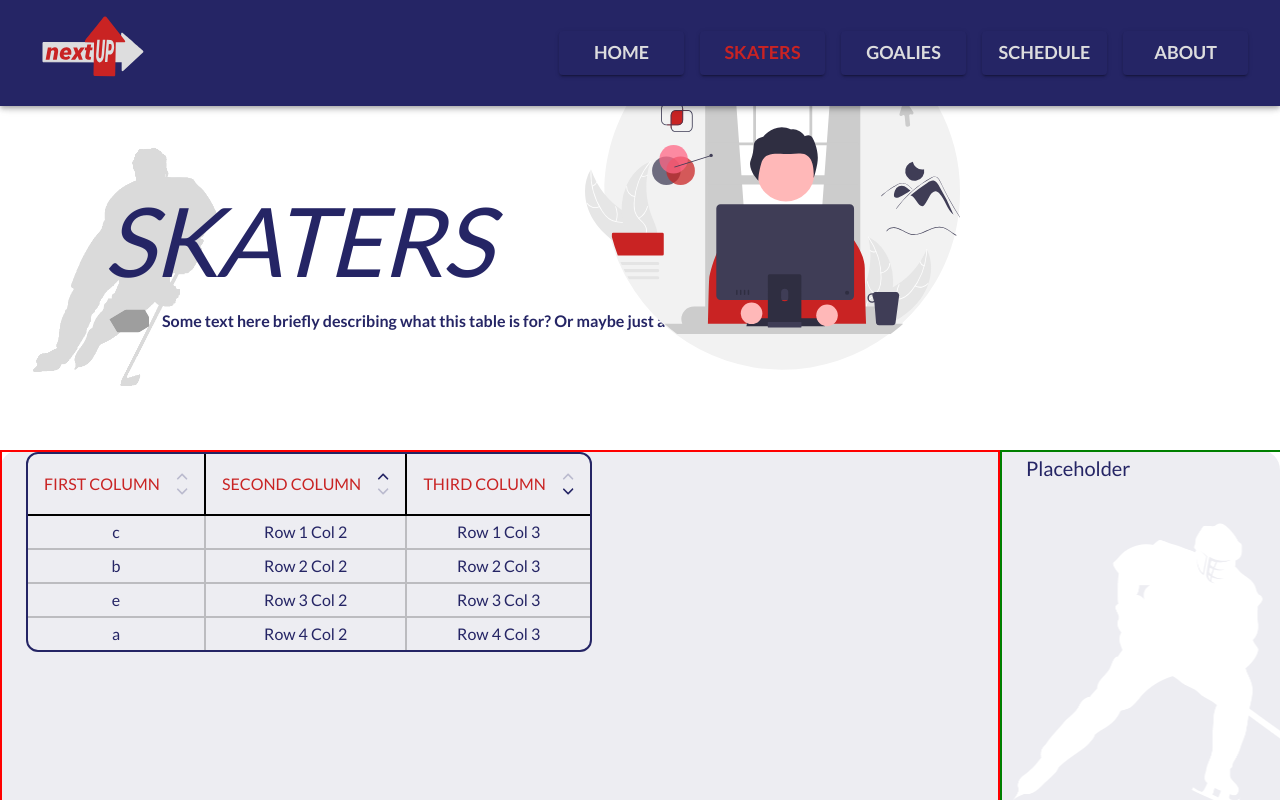
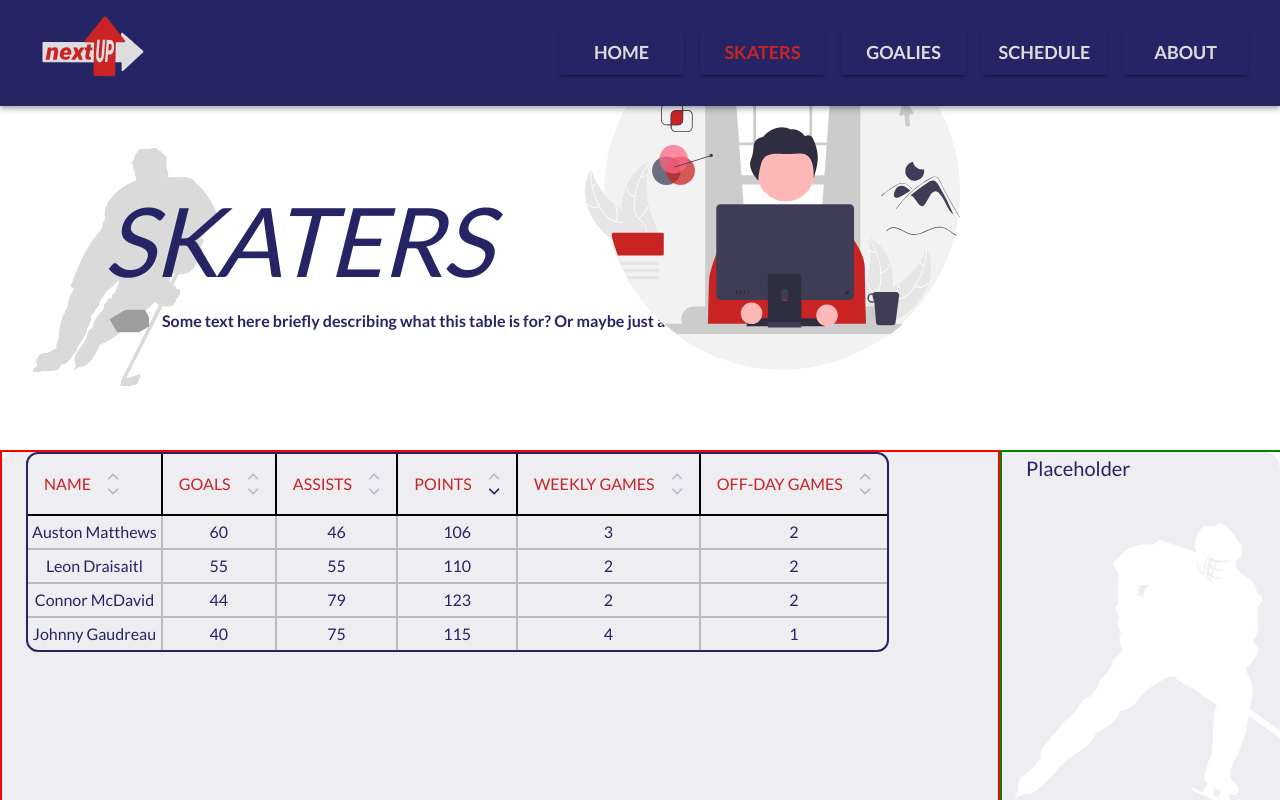
Before and after one commit to apreynolds1989/nextUP, a React (Create React App) app: page /nextUP/skaters in a window 1280 px wide. Shown: the top 800 px of the page. Built offline with nearby package versions, Linux system fonts and the light colour scheme; grey boxes are pictures that could not be loaded.

Commit message:
Changed static data format and updated DoubleSortTableRows logic to represent Object data storage

```diff
--- a/src/components/customComponents/DoubleSortTable.jsx
+++ b/src/components/customComponents/DoubleSortTable.jsx
@@ -221,7 +221,9 @@ const ColumnHeaderText = ({
 };
 
 const DoubleSortTableRows = ({ rowOrder, colsToHide, ...renderedProps }) => {
-    return rowOrder.map((rows, rowIndex) => (
+    return rowOrder.map((row, rowIndex) => {
+        const rowKeys = Object.keys(row);
+        return (
             <Box
                 sx={{
                     display: 'table-row',
@@ -229,11 +231,11 @@ const DoubleSortTableRows = ({ rowOrder, colsToHide, ...renderedProps }) => {
                 }}
                 key={`row${rowIndex}`}
             >
-            {rows.map((row, index) => (
+                {rowKeys.map((key, index) => (
                     <RowData
-                    row={row}
-                    rows={rows}
-                    rowOrder={rowOrder}
+                        rowData={row[key]}
+                        rowLength={rowKeys.length}
+                        numberOfRows={rowOrder.length}
                         colsToHide={colsToHide}
                         colNum={index}
                         rowNum={rowIndex}
@@ -242,26 +244,27 @@ const DoubleSortTableRows = ({ rowOrder, colsToHide, ...renderedProps }) => {
                     />
                 ))}
             </Box>
-    ));
+        );
+    });
 };
 
 const RowData = ({
-    row,
+    rowData,
+    rowLength,
     colsToHide,
     colNum,
     rowNum,
-    rows,
-    rowOrder,
+    numberOfRows,
     renderedProps,
 }) => {
     const colDisplay = colsToHide.includes(colNum) ? 'none' : 'table-cell';
     const endBorder =
-        colNum === rows.length - 1
+        colNum === rowLength - 1
             ? '0px'
             : renderedProps.renderedProps.rowEndBorder ||
               renderedProps.renderedProps.tableBorder;
     const bottomBorder =
-        rowNum + 1 === rowOrder.length
+        rowNum + 1 === numberOfRows
             ? '0px'
             : renderedProps.renderedProps.rowBottomBorder ||
               renderedProps.renderedProps.tableBorder;
@@ -281,7 +284,7 @@ const RowData = ({
                     color: renderedProps.renderedProps.dataTextColor,
                 }}
             >
-                {row}
+                {rowData}
             </Typography>
         </Box>
     );
--- a/src/pages/Skaters.jsx
+++ b/src/pages/Skaters.jsx
@@ -11,16 +11,47 @@ import { Typography } from '@mui/material';
 import { DoubleSortTable } from '../components/customComponents/DoubleSortTable';
 
 const headerColumns = [
-    { columnName: 'First Column', initialSort: 'none' },
-    { columnName: 'Second Column', initialSort: 'asc' },
-    { columnName: 'Third Column', initialSort: 'desc' },
+    { columnName: 'Name', initialSort: 'none', field: 'name' },
+    { columnName: 'Goals', initialSort: 'none', field: 'goals' },
+    { columnName: 'Assists', initialSort: 'none', field: 'assists' },
+    { columnName: 'Points', initialSort: 'desc', field: 'points' },
+    { columnName: 'Weekly Games', initialSort: 'none', field: 'weeklyGames' },
+    { columnName: 'Off-Day Games', initialSort: 'none', field: 'offDayGames' },
 ];
 
 const rowData = [
-    ['c', 'Row 1 Col 2', 'Row 1 Col 3'],
-    ['b', 'Row 2 Col 2', 'Row 2 Col 3'],
-    ['e', 'Row 3 Col 2', 'Row 3 Col 3'],
-    ['a', 'Row 4 Col 2', 'Row 4 Col 3'],
+    {
+        name: 'Auston Matthews',
+        goals: 60,
+        assists: 46,
+        points: 106,
+        weeklyGames: 3,
+        offDayGames: 2,
+    },
+    {
+        name: 'Leon Draisaitl',
+        goals: 55,
+        assists: 55,
+        points: 110,
+        weeklyGames: 2,
+        offDayGames: 2,
+    },
+    {
+        name: 'Connor McDavid',
+        goals: 44,
+        assists: 79,
+        points: 123,
+        weeklyGames: 2,
+        offDayGames: 2,
+    },
+    {
+        name: 'Johnny Gaudreau',
+        goals: 40,
+        assists: 75,
+        points: 115,
+        weeklyGames: 4,
+        offDayGames: 1,
+    },
 ];
 
 export const Skaters = ({ isMobileSize }) => {
```
Lines whose indentation alone changed are shown as unchanged.
